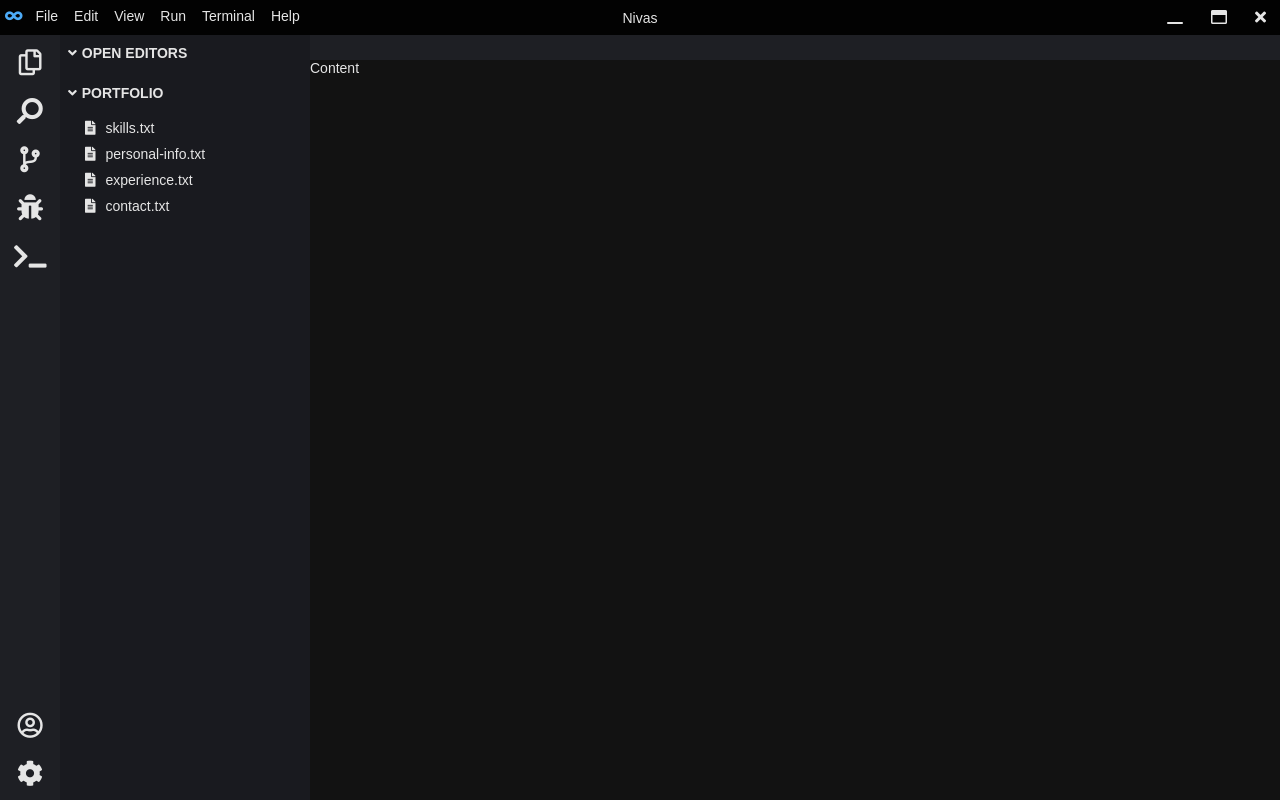
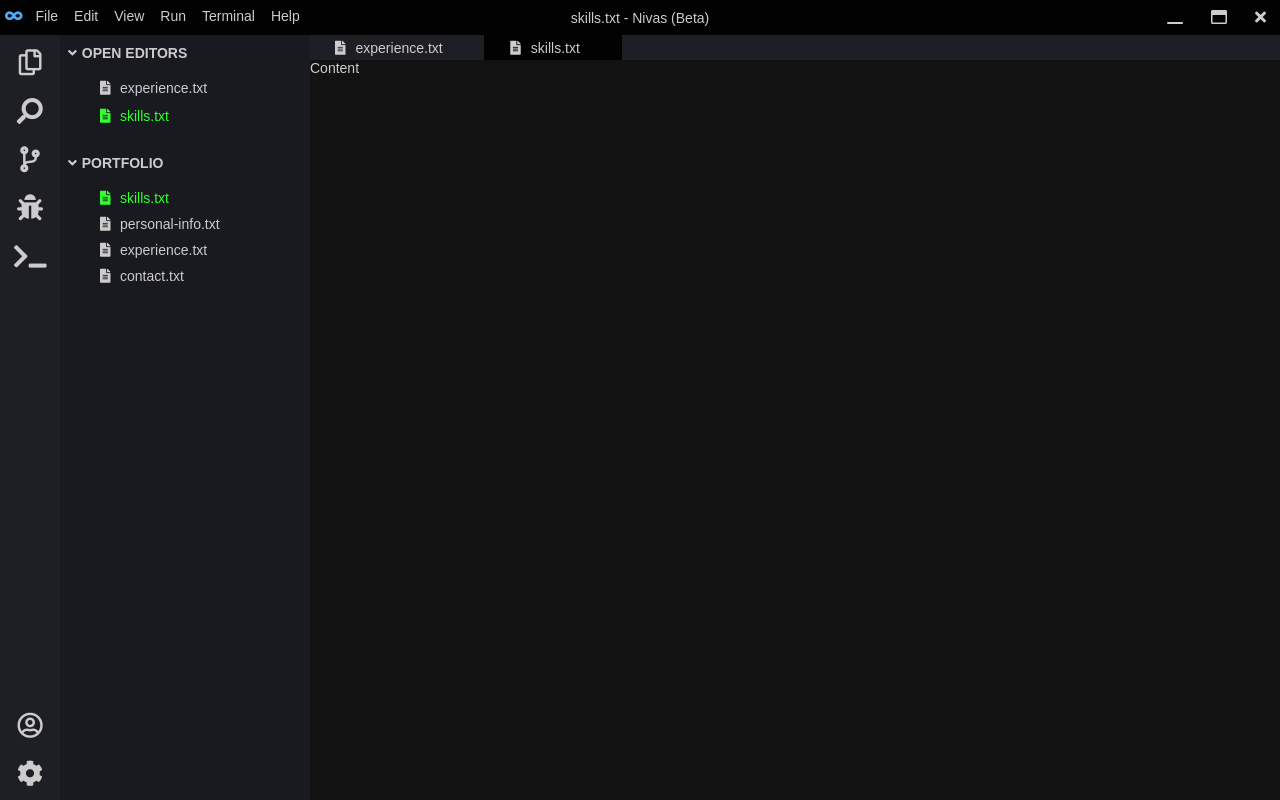
Before and after one commit to nivaska/portfolio, a React (Create React App) app: page / in a window 1280 px wide. Built offline with nearby package versions, Linux system fonts and the light colour scheme.

Commit message:
updated editor picker and selector

```diff
--- a/src/components/App.css
+++ b/src/components/App.css
@@ -1,11 +1,12 @@
 :root {
   --dark-theme-bg-color: #020202;
-  --dark-theme-font-color: #e5e5e5;
-  --dark-theme-bg-color-hov: #666565;
+  --dark-theme-font-color: #cccccc;
+  --dark-theme-bg-color-hov: #333333;
   --dark-theme-font-color-hov: #ffffff;
   --dark-theme-bg-color-2: #1e1f24;
   --dark-theme-bg-color-3: #191a1f;
   --dark-theme-bg-color-4: #121212;
+  --active-file: #33ff33;
 }
 
 * {
@@ -65,6 +66,10 @@
 
 .btn-icon-small i {
   font-size: 14px;
+}
+
+.close-btn {
+  color: #999999;
 }
 
 .logo-small {
@@ -186,10 +191,30 @@
 .list-editors li {
   padding: 5px 15px;
   cursor: pointer;
+
+  display: grid;
+  grid-template-columns: 20px 15px 1fr;
+  grid-gap: 5px;
 }
 
 .list-editors li:hover {
   background-color: var(--dark-theme-bg-color);
+}
+
+.list-editors li .file-icon {
+  grid-column-start: 2;
+}
+
+.list-editors .close-btn {
+  visibility: hidden;
+}
+
+.list-editors li:hover .close-btn {
+  visibility: visible;
+}
+
+.list-editors .active-file {
+  color: var(--active-file);
 }
 /* ------------------------------- */
 /* editor */
@@ -224,14 +249,16 @@
   height: 100%;
 }
 
-.editor-picker-list li:hover {
+.editor-picker-list li:hover,
+.editor-picker-list .active-file {
   background-color: var(--dark-theme-bg-color);
 }
 
 .editor-picker-list .close-btn {
   margin-left: 5px;
+  visibility: hidden;
 }
 
-.editor-picker-list .close-btn {
-  margin-left: 5px;
+.editor-picker-list li:hover .close-btn {
+  visibility: visible;
 }
--- a/src/components/MainWindow.js
+++ b/src/components/MainWindow.js
@@ -1,16 +1,28 @@
 import React, { Component } from "react";
+import { connect } from "react-redux";
+
 import MenuBar from "./MenuBar";
 import Container from "./Container.js";
 
 class MainWindow extends Component {
   render() {
+    const appTitle = this.props.activeFile
+      ? `${this.props.activeFile.title} - Nivas (Beta)`
+      : "Nivas (Beta)";
+
     return (
       <div className="main-window theme-dark">
-        <MenuBar title={"Nivas"} />
+        <MenuBar title={appTitle} />
         <Container />
       </div>
     );
   }
 }
 
-export default MainWindow;
+const mapStateToProps = state => {
+  return {
+    activeFile: state.activeFile
+  };
+};
+
+export default connect(mapStateToProps)(MainWindow);
--- a/src/components/editor-components/EditorPicker.js
+++ b/src/components/editor-components/EditorPicker.js
@@ -1,26 +1,54 @@
 import React, { Component } from "react";
 import { connect } from "react-redux";
-import { closeFile } from "../../redux/actions";
+import { closeFile, openFile, setFileActive } from "../../redux/actions";
 
 class EditorPicker extends Component {
   render() {
     const renderOpenFilesList = () => {
+      const closeOpenedFile = file => {
+        let newActiveFile = null;
+        if (this.props.files.length > 1) {
+          console.log(this.props.files);
+          newActiveFile = this.props.files
+            .filter(f => f.title !== file.title)
+            .pop();
+        }
+
+        this.props.closeFile(file);
+        this.props.setFileActive(newActiveFile);
+      };
+
       return (
         <ul className="editor-picker-list">
-          {this.props.files.map((file) => (
-            <li>
+          {this.props.files.map(file => {
+            const activeFileStyles =
+              this.props.activeFile &&
+              this.props.activeFile.title === file.title
+                ? "active-file"
+                : "";
+
+            return (
+              <li
+                className={activeFileStyles}
+                key={file.title}
+                onClick={() => this.props.openFile(file)}
+              >
                 <span className="btn-icon-small">
                   <i className="fas fa-file-alt"></i>
                 </span>
                 {file.title}
                 <button
                   className="btn-icon-small close-btn"
-                onClick={() => this.props.closeFile(file)}
+                  onClick={e => {
+                    e.stopPropagation();
+                    closeOpenedFile(file);
+                  }}
                 >
                   <i className="fas fa-times"></i>
                 </button>
               </li>
-          ))}
+            );
+          })}
         </ul>
       );
     };
@@ -29,10 +57,13 @@
   }
 }
 
-const mapStateToProps = (state) => {
+const mapStateToProps = state => {
   return {
     files: state.openFiles,
+    activeFile: state.activeFile
   };
 };
 
-export default connect(mapStateToProps, { closeFile })(EditorPicker);
+export default connect(mapStateToProps, { closeFile, openFile, setFileActive })(
+  EditorPicker
+);
--- a/src/components/explorer-components/EditorSelector.js
+++ b/src/components/explorer-components/EditorSelector.js
@@ -10,6 +10,16 @@
       expanded: true
     };
   }
+
+  componentDidMount() {
+    const skillsFile = this.props.files.find(f => f.title === "skills.txt");
+    const experienceFile = this.props.files.find(
+      f => f.title === "experience.txt"
+    );
+    this.props.openFile(experienceFile);
+    this.props.openFile(skillsFile);
+  }
+
   render() {
     const getArrowIcon = () => {
       return this.state.expanded ? (
@@ -22,14 +32,26 @@
     const renderFilesList = () => {
       return (
         <ul className="list-editors">
-          {this.props.files.map(file => (
-            <li key={file.title} onClick={() => this.props.openFile(file)}>
-              <span className="btn-icon-small">
-                <i className="fas fa-file-alt"></i>
-              </span>
-              {file.title}
-            </li>
-          ))}
+          {this.props.files.map(file => {
+            const activeFileStyles =
+              this.props.activeFile &&
+              this.props.activeFile.title === file.title
+                ? "active-file"
+                : "";
+
+            return (
+              <li
+                className={activeFileStyles}
+                key={file.title}
+                onClick={() => this.props.openFile(file)}
+              >
+                <span className="file-icon">
+                  <i className="fas fa-file-alt"></i>
+                </span>
+                <span>{file.title}</span>
+              </li>
+            );
+          })}
         </ul>
       );
     };
@@ -60,7 +82,8 @@
 
 const mapStateToProps = state => {
   return {
-    files: state.allFiles
+    files: state.allFiles,
+    activeFile: state.activeFile
   };
 };
 
--- a/src/components/explorer-components/Explorer.js
+++ b/src/components/explorer-components/Explorer.js
@@ -7,7 +7,7 @@
     super(props);
     this.state = {};
   }
-  componentDidMount() {}
+
   render() {
     return (
       <div className="explorer">
--- a/src/components/explorer-components/OpenEditors.js
+++ b/src/components/explorer-components/OpenEditors.js
@@ -1,13 +1,13 @@
 import React, { Component } from "react";
 import { connect } from "react-redux";
-import { closeFile } from "../../redux/actions";
+import { closeFile, openFile, setFileActive } from "../../redux/actions";
 
 class OpenEditors extends Component {
   constructor(props) {
     super(props);
     this.state = {
       title: props.title,
-      expanded: true,
+      expanded: true
     };
   }
   render() {
@@ -20,24 +20,50 @@
     };
 
     const renderFilesList = () => {
+      const closeOpenedFile = file => {
+        let newActiveFile = null;
+        if (this.props.files.length > 1)
+          newActiveFile = this.props.files
+            .filter(f => f.title !== file.title)
+            .pop();
+
+        this.props.closeFile(file);
+        this.props.setFileActive(newActiveFile);
+      };
+
       return (
         <ul className="list-editors">
-          {this.props.files.map((file) => (
-            <li key={file.title}>
-              <span className="btn-icon-small">
-                <i className="fas fa-file-alt"></i>
-              </span>
+          {this.props.files.map(file => {
+            const activeFileStyles =
+              this.props.activeFile &&
+              this.props.activeFile.title === file.title
+                ? "active-file"
+                : "";
 
-              {file.title}
+            return (
+              <li
+                className={activeFileStyles}
+                key={file.title}
+                onClick={() => this.props.openFile(file)}
+              >
+                <button
+                  className="btn-icon-small close-btn"
+                  onClick={e => {
+                    e.stopPropagation();
+                    closeOpenedFile(file);
+                  }}
+                >
+                  <i className="fas fa-times"></i>
+                </button>
 
-              <button
-                className="btn-icon-small"
-                onClick={() => this.props.closeFile(file)}
-              >
-                <i className="fas fa-times"></i>
-              </button>
-            </li>
-          ))}
+                <span className="file-icon">
+                  <i className="fas fa-file-alt"></i>
+                </span>
+
+                <span>{file.title}</span>
+              </li>
+            );
+          })}
         </ul>
       );
     };
@@ -66,9 +92,12 @@
   }
 }
 
-const mapStateToProps = (state) => {
+const mapStateToProps = state => {
   return {
     files: state.openFiles,
+    activeFile: state.activeFile
   };
 };
-export default connect(mapStateToProps, { closeFile })(OpenEditors);
+export default connect(mapStateToProps, { closeFile, openFile, setFileActive })(
+  OpenEditors
+);
--- a/src/redux/actions.js
+++ b/src/redux/actions.js
@@ -1,13 +1,20 @@
-export const openFile = (file) => {
+export const openFile = file => {
   return {
     type: "FILE_OPENED",
-    payload: file,
+    payload: file
   };
 };
 
-export const closeFile = (file) => {
+export const closeFile = file => {
   return {
     type: "FILE_CLOSED",
-    payload: file,
+    payload: file
   };
 };
+
+export const setFileActive = file => {
+  return {
+    type: "FILE_ACTIVE",
+    payload: file
+  };
+};
--- a/src/redux/reducers.js
+++ b/src/redux/reducers.js
@@ -5,20 +5,17 @@
     { title: "skills.txt", content: "c#, asp.net " },
     { title: "personal-info.txt", content: "c#, asp.net " },
     { title: "experience.txt", content: "software developer " },
-    { title: "contact.txt", content: "nivas.anand@umlaut.com " },
+    { title: "contact.txt", content: "nivas.anand@umlaut.com " }
   ];
 };
 
 const filesOpen = (state = [], action) => {
-  console.log(state);
-  console.log(action);
-
   switch (action.type) {
     case "FILE_CLOSED":
-      return state.filter((file) => file.title !== action.payload.title);
+      return state.filter(file => file.title !== action.payload.title);
     case "FILE_OPENED":
       if (
-        state.filter((file) => file.title === action.payload.title).length === 0
+        state.filter(file => file.title === action.payload.title).length === 0
       ) {
         return [...state, action.payload];
       }
@@ -30,6 +27,7 @@
 const fileActive = (state = null, action) => {
   switch (action.type) {
     case "FILE_OPENED":
+    case "FILE_ACTIVE":
       return action.payload;
     default:
       return state;
@@ -39,5 +37,5 @@
 export default combineReducers({
   allFiles: filesAvailable,
   openFiles: filesOpen,
-  activeFile: fileActive,
+  activeFile: fileActive
 });
```
Also changed, not shown: public/manifest.json, src/to-do.txt. Lines whose indentation alone changed are shown as unchanged.
